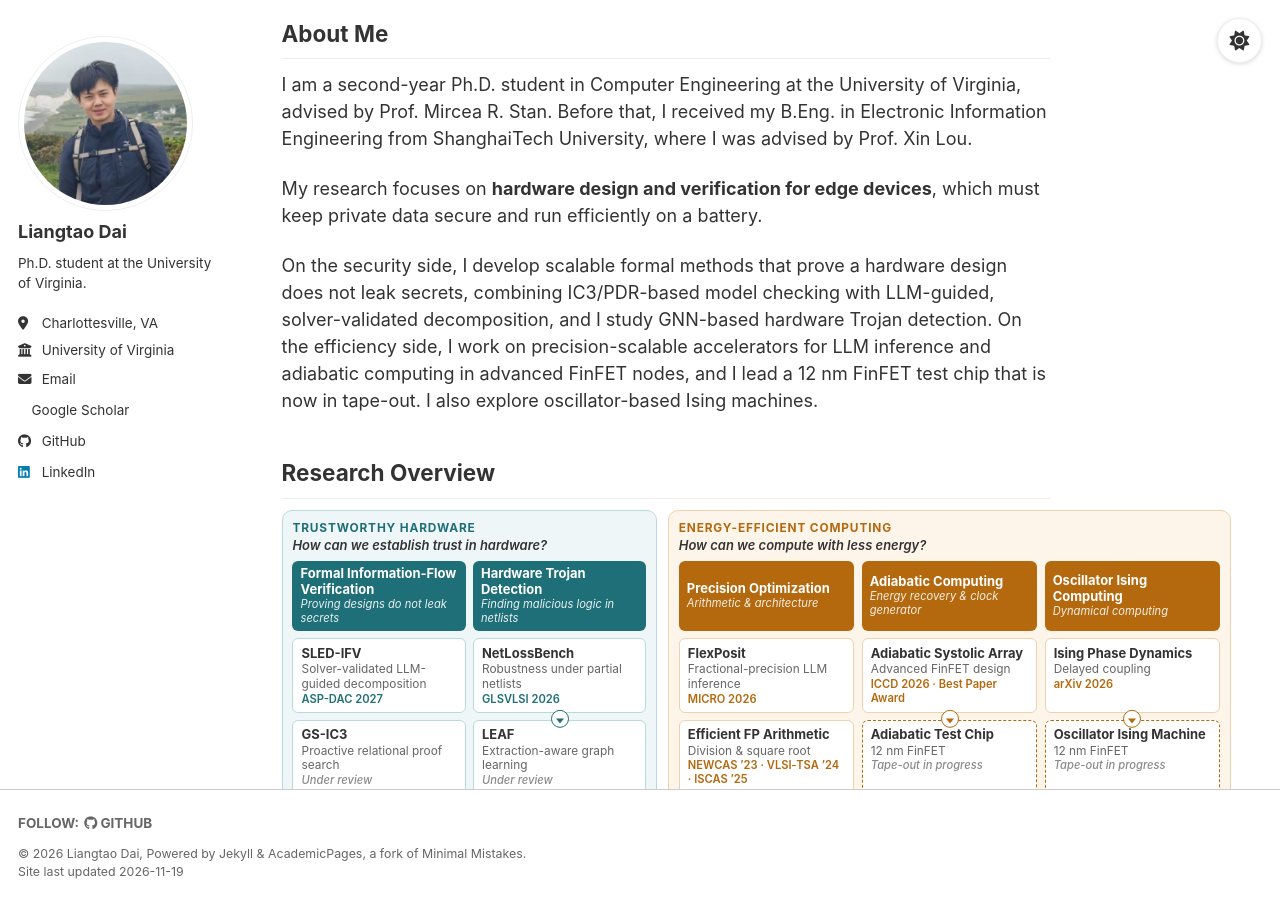
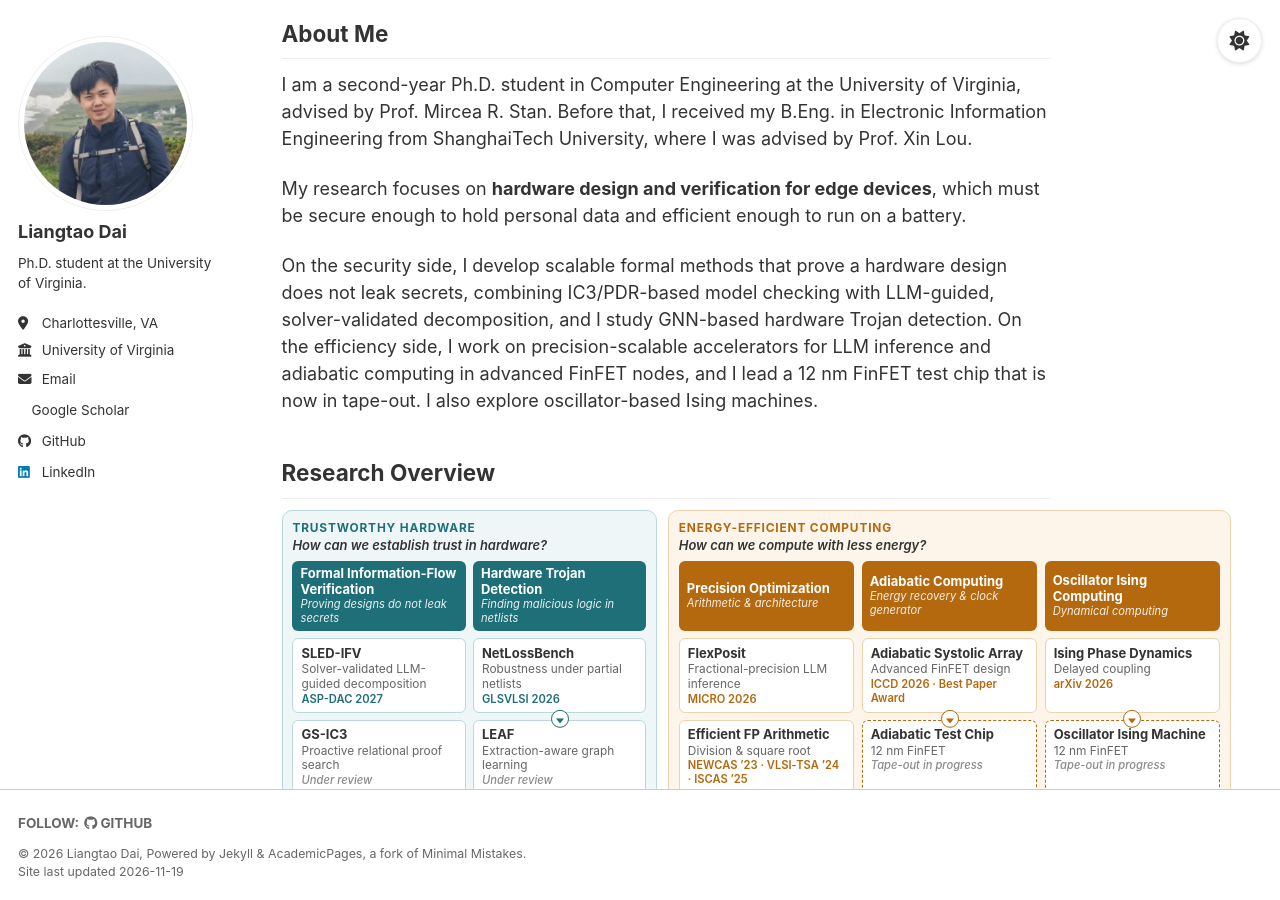
Before and after one commit to DDDDDlt/liangtaodai.github.io, a Jekyll site: the page built from _pages/about.md, in a window 1280 px wide and 900 px high. Built offline with Jekyll 4.4.1, drawn with Linux system fonts in a browser that asks for light colours; a style sheet for code colours, icons or effects is not loaded.

Commit message:
About Me: secure enough / efficient enough
Co-Authored-By: Claude Opus 5.5 <noreply@anthropic.com>
Claude-Session: https://claude.ai/code/session_01DYLYe9C6TX8cesK9o1eyX8

```diff
--- a/_pages/about.md
+++ b/_pages/about.md
@@ -9,7 +9,7 @@ hide_title: true
 
 I am a second-year Ph.D. student in Computer Engineering at the University of Virginia, advised by Prof. Mircea R. Stan. Before that, I received my B.Eng. in Electronic Information Engineering from ShanghaiTech University, where I was advised by Prof. Xin Lou.
 
-My research focuses on **hardware design and verification for edge devices**, which must keep private data secure and run efficiently on a battery.
+My research focuses on **hardware design and verification for edge devices**, which must be secure enough to hold personal data and efficient enough to run on a battery.
 
 On the security side, I develop scalable formal methods that prove a hardware design does not leak secrets, combining IC3/PDR-based model checking with LLM-guided, solver-validated decomposition, and I study GNN-based hardware Trojan detection. On the efficiency side, I work on precision-scalable accelerators for LLM inference and adiabatic computing in advanced FinFET nodes, and I lead a 12&nbsp;nm FinFET test chip that is now in tape-out. I also explore oscillator-based Ising machines.
 
```
